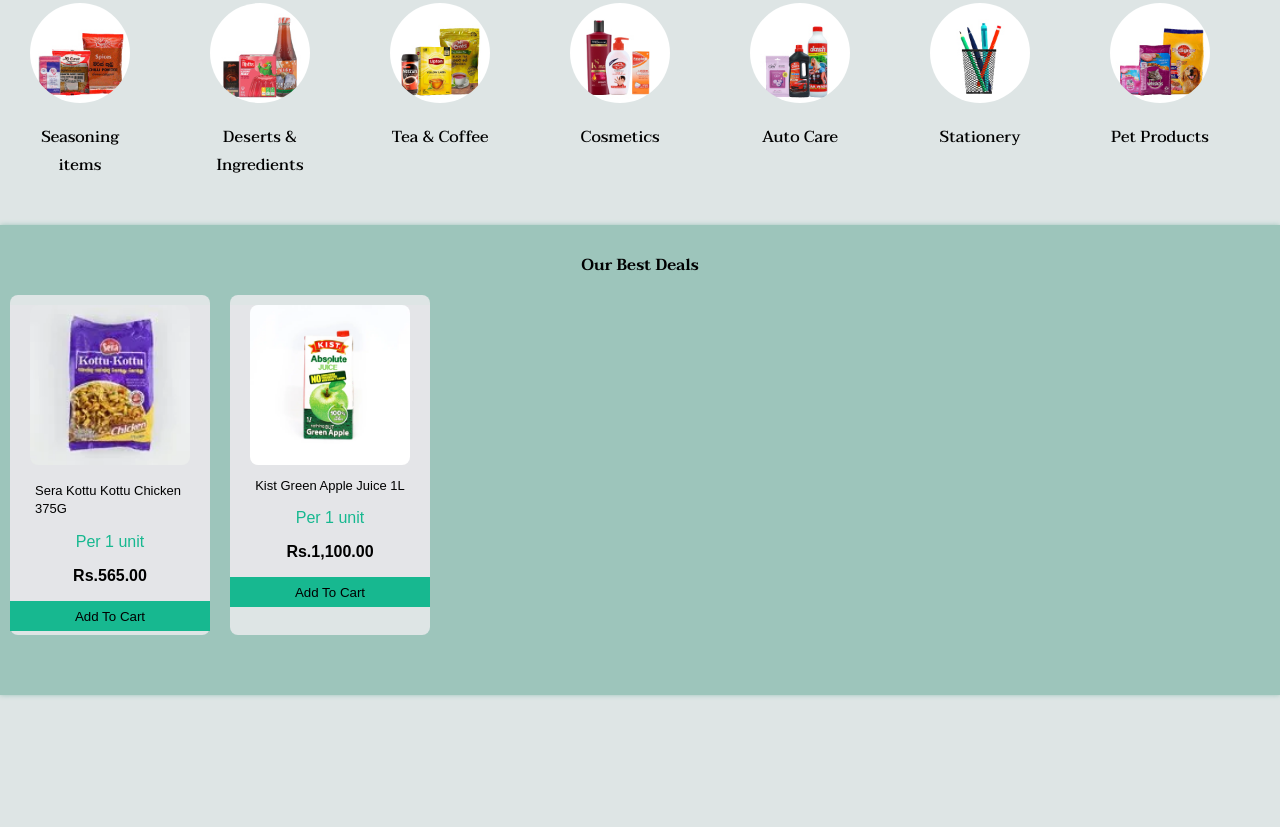
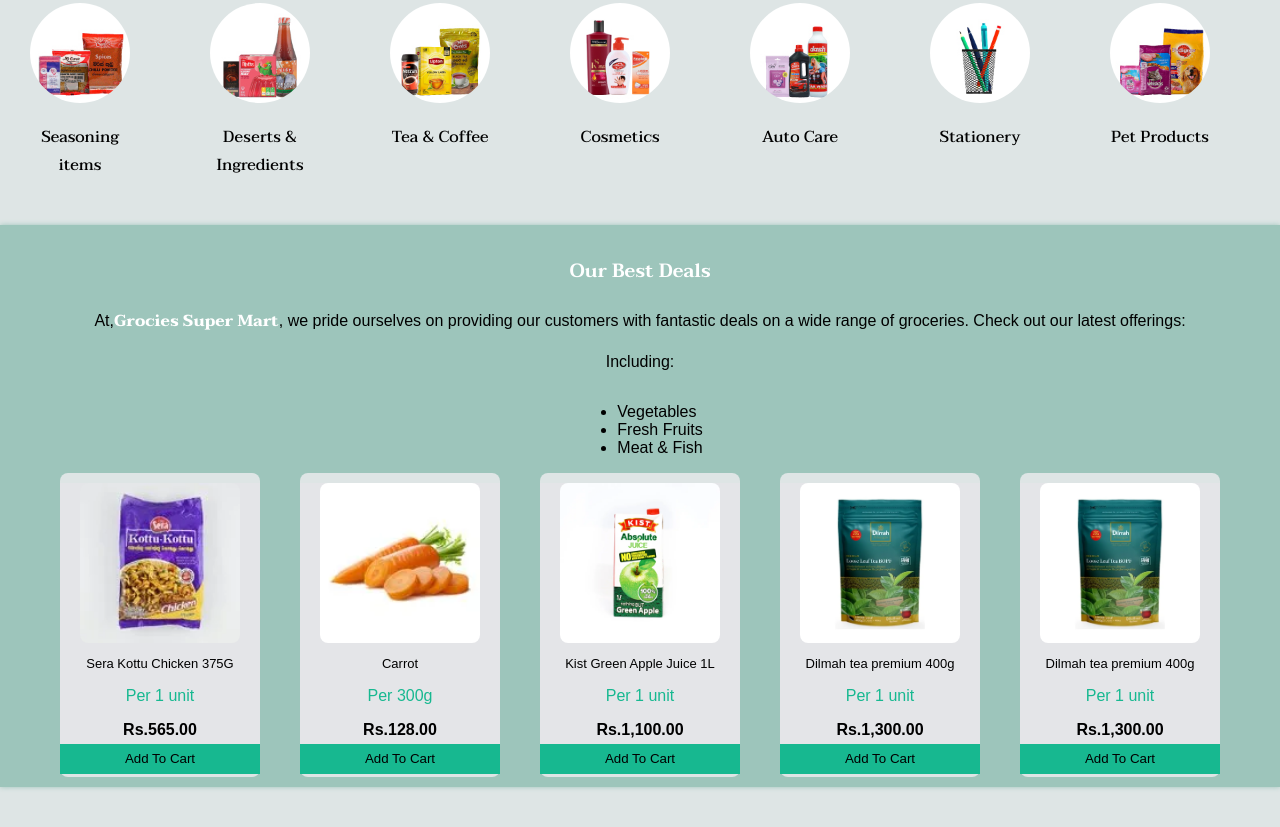
Before and after one commit to lesajayaweera/LesGrocies.github.io, a plain HTML site: page homepage.html in a window 1280 px wide. Shown: the part 1073-1900 px from the top of the page. Drawn offline with Linux system fonts and the light colour scheme.

Commit message:
added the text paragraphs to the each section

```diff
--- a/homepage.html
+++ b/homepage.html
@@ -12,7 +12,7 @@
 <link href="https://fonts.googleapis.com/css2?family=Taviraj:ital,wght@0,100;0,200;0,300;0,400;0,500;0,600;0,700;0,800;0,900;1,100;1,200;1,300;1,400;1,500;1,600;1,700;1,800;1,900&display=swap" rel="stylesheet">
     </head>
     <body>
-        <section>
+        <header>
             <div class="main-header">
                 <div class="left-section">
                     <div class="logo-div">
@@ -40,19 +40,18 @@
 
 
             </div>
-
-        </section>
-
-
             <nav>
-            <ul>
-                <li><a href="homepage.html" >Home</a></li>
-                <li><a href="About us.html">About us</a></li>
-                <li><a href="products.html">Products</a></li>
-                <li><a href="hot deals.html">Hot Deals</a></li>
+                <ul class="main-nav">
+                    <li class="sub-nav"><a href="homepage.html" >Home</a></li>
+                    <li class="sub-nav"><a href="About us.html">About us</a></li>
+                    <li class="sub-nav"><a href="products.html">Products</a></li>
+                    <li class="sub-nav"><a href="hot deals.html">Hot Deals</a></li>
 
                 </ul>
             </nav>
+
+        </header>
+        <main>
             <section class="section1">
                 <div class="container">
                     <div class="banner-container">
@@ -63,9 +62,14 @@
                             <div><img class="aboutus-images" src="images/body/store.jpg"></div>
                             <div clas="texts">
                                 <p><span class="aboutus-header"> Welcome to Grocies Supermarket,</span></p>
+                                <ul type="disc">
+                                    <li>
                                         <p class="aboutus-body">
                                             Your one-stop destination for all your grocery needs! At Grocies Supermarket, we're dedicated to providing you with a convenient and hassle-free online shopping experience, offering a wide selection of high-quality products at affordable prices.
                                         </p>
+                                    </li>
+                                </ul>
+
                             </div>
 
                         </div>
@@ -164,16 +168,51 @@
 
                </section>
                <section class="section3">
-        <p class="cateogories-header1">Our Best Deals</p>
+                <p class="cateogories-header">Our Best Deals</p>
+
+                    <p class="product-para">At,<span id="name">Grocies Super Mart</span>, we pride ourselves on providing our customers with fantastic deals on a wide range of groceries. Check out our latest offerings:<br><br>
+                        Including:</p>
+
+                    <div class="ul-div">
+                        <ul class="ul-list">
+                            <li>Vegetables</li>
+                            <li>Fresh Fruits</li>
+                            <li>Meat & Fish</li>
+                        </ul>
+                    </div>
+
+
+
+
                 <div class="product-main-container">
                     <div class="product-container" >
                         <div class="product-image">
+                            <div class="p-images-div">
                                 <img class="p-images" src="images/product images/grocery/noodles/sera kottu kottu.webp">
+                            </div>
+
                             <div class="product-text">
-                        <p > <span class="p-text">Sera Kottu Kottu Chicken 375G</span></p>
+                                <p class="p-text"> Sera  Kottu Chicken 375G</p>
                                 <p class="light-text">Per 1 unit</p>
                                 <p class="price">Rs.565.00</p>
+                            </div>
+                            <div class="add-to-cart-button">
+                                <button class="cart-button">Add To Cart</button>
+                            </div>
 
+                        </div>
+
+                    </div>
+                    <div class="product-container" >
+                        <div class="product-image">
+                            <div class="p-image">
+                                <img class="p-images" src="images/product images/fresh/vegetables/carrot.webp">
+                            </div>
+
+                            <div class="product-text">
+                                <p  class="p-text"> Carrot</p>
+                                <p class="light-text">Per 300g</p>
+                                <p class="price">Rs.128.00</p>
                             </div>
                             <div class="add-to-cart-button">
                                 <button class="cart-button">Add To Cart</button>
@@ -192,7 +231,42 @@
                                 <p  class="p-text"> Kist Green Apple Juice 1L</p>
                                 <p class="light-text">Per 1 unit</p>
                                 <p class="price">Rs.1,100.00</p>
+                            </div>
+                            <div class="add-to-cart-button">
+                                <button class="cart-button">Add To Cart</button>
+                            </div>
 
+                        </div>
+
+                    </div>
+                    <div class="product-container" >
+                        <div class="product-image">
+                            <div class="p-image">
+                                <img class="p-images" src="images/product images/beverages/tea/dilmah tea premium 400g.webp">
+                            </div>
+
+                            <div class="product-text">
+                                <p  class="p-text"> Dilmah tea premium 400g</p>
+                                <p class="light-text">Per 1 unit</p>
+                                <p class="price">Rs.1,300.00</p>
+                            </div>
+                            <div class="add-to-cart-button">
+                                <button class="cart-button">Add To Cart</button>
+                            </div>
+
+                        </div>
+
+                    </div>
+                    <div class="product-container" >
+                        <div class="product-image">
+                            <div class="p-image">
+                                <img class="p-images" src="images/product images/beverages/tea/dilmah tea premium 400g.webp">
+                            </div>
+
+                            <div class="product-text">
+                                <p  class="p-text"> Dilmah tea premium 400g</p>
+                                <p class="light-text">Per 1 unit</p>
+                                <p class="price">Rs.1,300.00</p>
                             </div>
                             <div class="add-to-cart-button">
                                 <button class="cart-button">Add To Cart</button>
@@ -205,6 +279,11 @@
 
                 </div>
                </section>
+        </main>
+
+
+
+
 
     </body>
 </html>
--- a/styles/homepage/body.css
+++ b/styles/homepage/body.css
@@ -7,9 +7,11 @@
 }
 .banner{
     width:100%;
+
 }
 .aboutus-images{
     width:100%;
+
 }
 .about-container{
     display:grid;
@@ -18,6 +20,7 @@
     border-radius:8px;
     transition:box-shadow 0.10s;
     overflow:hidden;
+    background-color:#DEE5E5;
 
 }
 .about-container:hover{
@@ -47,22 +50,31 @@
     border-color:#9DC5BB;
     padding:10px;
     box-shadow: 0 0  5px #9DC5BB;
+    height:auto;
+}
+.section1{
+    transition:all 2s;
+}
+.section1:hover{
+    background-color: #9DC5BB;
 
 }
 .cateogories-header {
     text-align: center;
-    color:#17B890;
+    color:white;
     font-family:taviraj;
     font-weight:600;
     font-size:larger;
 }
 .section2{
     margin: 0;
+
+
 }
 .section3{
     background-color:#9DC5BB;
     padding-bottom:10px;
-    height:450px;
+
 }
 .cateogory-container{
     display:grid;
@@ -101,22 +113,15 @@
     box-shadow:1px 1px 5px #17B890;
     transition-timing-function: ease-in-out;
 }
-.cateogories-header1{
-    color:black;
-    text-align:center;
-    font-family:taviraj;
-    font-weight:600;
-}
 .product-main-container{
-    display:grid;
-    grid-template-columns: 200px 200px 200px 200px;
-    column-gap: 20px;
+    display:flex;
+    flex: 200px 200px 200px 200px;
+    flex-direction:row;
+    justify-content: space-between;
+    margin-left:50px;
+    margin-right:50px;
 
 
-}
-.product-image{
-    width:200px;
-    background-color:#e4e5e8;
 }
 .p-images{
     width:80%;
@@ -130,14 +135,17 @@
 }
 .product-container{
     width:200px;
-    height:335px;
-    padding-bottom:5px;
+    height:19em;
     background-color:#DEE5E5;
     border-radius:8px;
     transition:box-shadow 0.15s;
 }
 .product-container:hover{
     box-shadow: 0 0 5px #17B890;
+}
+.product-image{
+    width:200px;
+    background-color:#e4e5e8;
 }
 .product-text{
     width:150px;
@@ -159,22 +167,49 @@
 .price{
     text-align:center;
     font-weight:bold;
+    padding-bottom:5px;
+    margin-bottom:0;
 
 }
 .add-to-cart-button{
     width:200px;
+
+
 }
 .cart-button{
     width:100%;
     border-style:none;
     background-color:#17B890;
     height:30px;
-    transition:background-color 0.15s,color 0.15s,box-shadow 0.15s, font-weight 0.15s;
+    transition:all 0.5s;
 }
 .cart-button:hover{
+    background-color:#9DC5BB;
+    color:white;
+    box-shadow:0 0 5px #17B890;
+    font-weight: 700;
+
+}
+.cart-button:active{
     background-color:#9DC5BB;
     color:#17B890;
     box-shadow:0 0 5px #17B890;
     font-weight: 700;
+    text-shadow: 0 0 5px #DEE5E5;
+}
+#name{
+    color:white;
+    font-family:taviraj;
+    font-weight:bold;
+}
+.product-para {
+    text-align:center;
+}
+.ul-div{
+    text-align:center;
 
 }
+.ul-list{
+    display:inline-block;
+    text-align:left;
+}
--- a/styles/homepage/homepage header.css
+++ b/styles/homepage/homepage header.css
@@ -1,5 +1,8 @@
 
 /*the  heaader section*/
+header{
+    z-index:100;
+}
 .main-header{
     background-color: #dddddd;
     height: 80px;
@@ -112,7 +115,7 @@
 
 /*the navigational pannel*/
 
-ul{
+.main-nav{
     background-color:#17B890 ;
     position:fixed;
     left:0;
@@ -124,12 +127,13 @@ ul{
     padding:10px 0 10px 0;
     font-weight:600;
     font-size: large;
-
-
-
-
 }
-li a{
+.sub-nav{
+    list-style-type: none;
+    float:left;
+    margin: 0;
+}
+.sub-nav a{
     display:block;
     text-decoration:none;
     padding-right:50px;
@@ -137,19 +141,15 @@ li a{
     margin-left:0;
     color:white;
 }
-ul li{
-    list-style-type: none;
-    float:left;
-    margin: 0;
-}
-ul li a:hover{
+
+.sub-nav a:hover{
 
     color:#DEE5E5;
     border-color: #9DC5BB;
     font-weight:bold;
 
 }
-ul li a:active{
+.sub-nav a:active{
     background-color: ;
     color:#dddddd;
 
```
Lines whose indentation alone changed are shown as unchanged.
